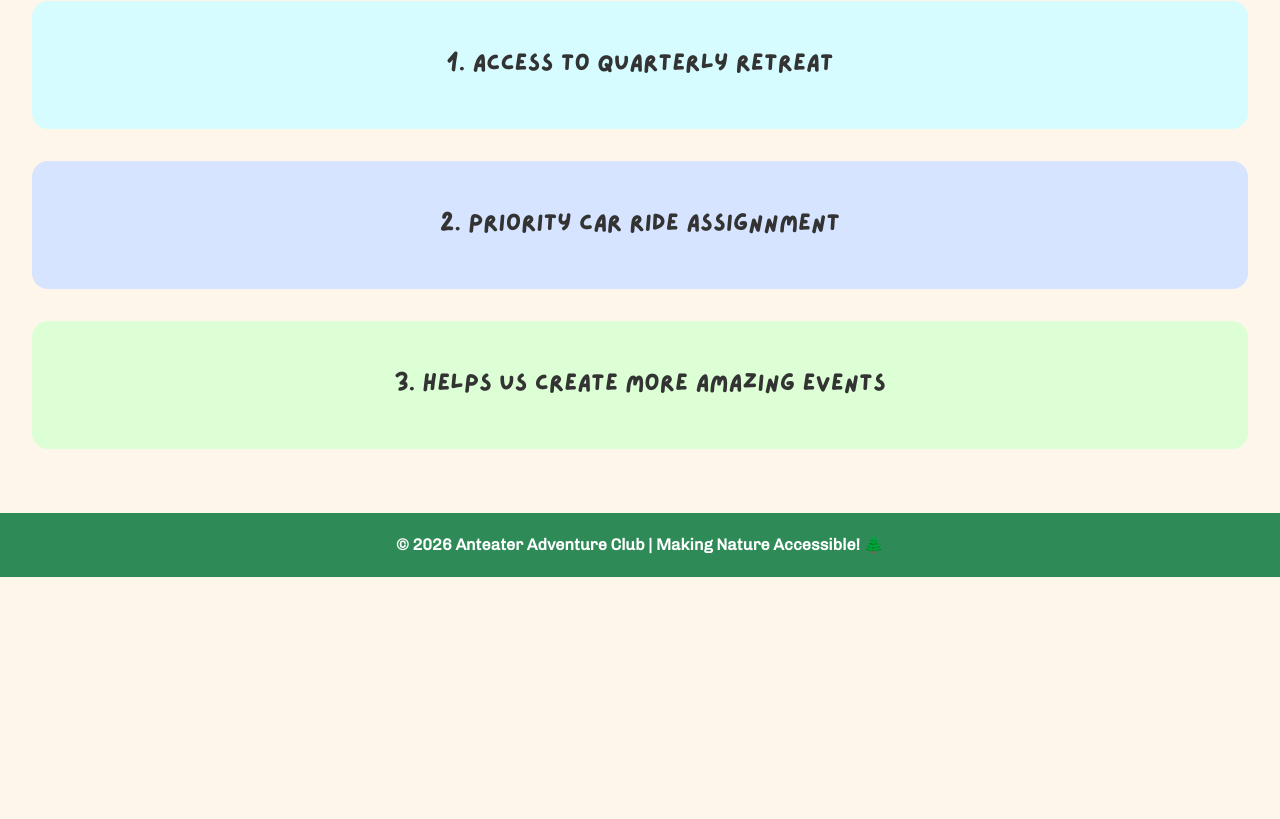
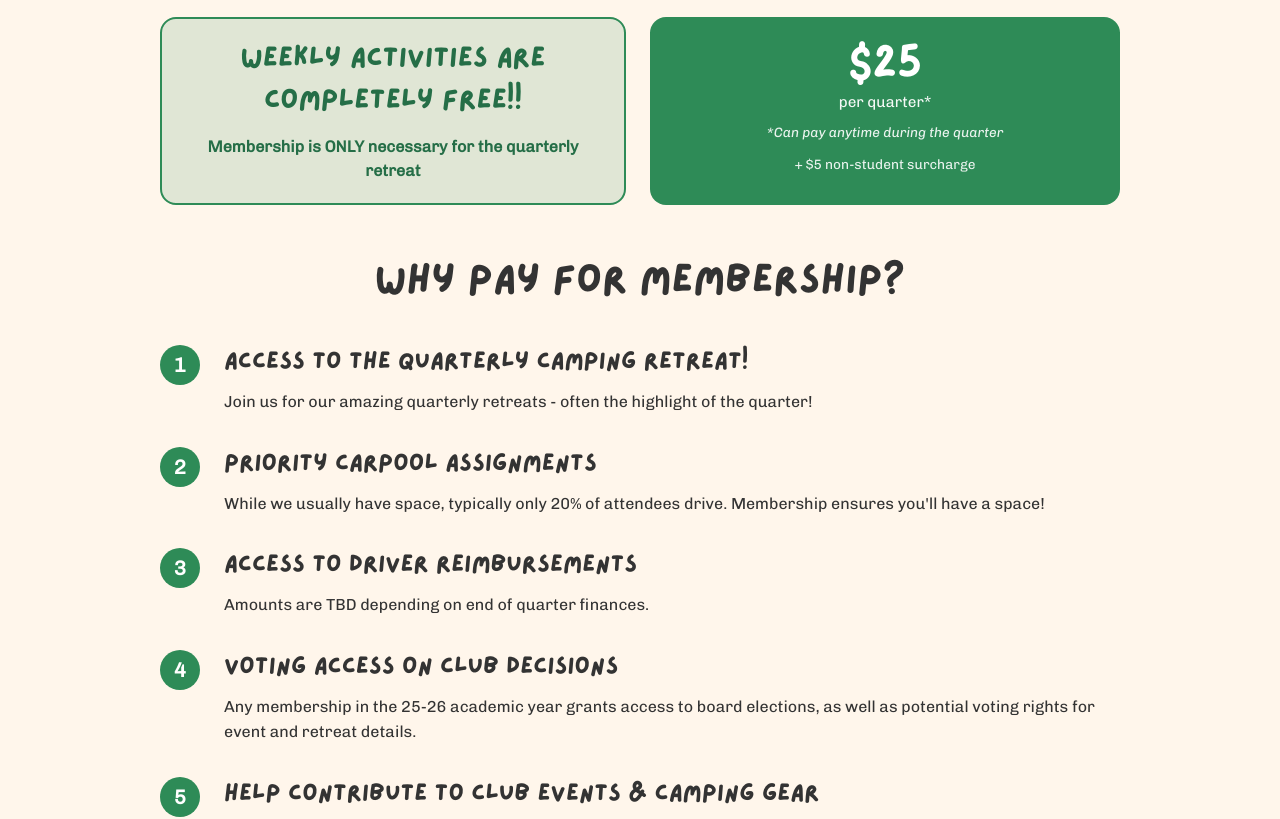
Before and after one commit to Anteater-Adventure-Club/Website, a Next.js app: page /membership in a window 1280 px wide. Shown: the part 223-1042 px from the top of the page. Before the commit the page ends 800 px from the top, so only its background shows below. Built offline with nearby package versions, Linux system fonts and the light colour scheme.

Commit message:
did membership page

```diff
--- a/src/app/membership/page.css
+++ b/src/app/membership/page.css
@@ -1,14 +1,211 @@
-.membership-boxes {
-  margin-top: 2rem;
+.membership {
+  display: flex;
+  flex-direction: column;
+  align-items: center;
+  max-width: 60rem;
+  margin: 0 auto;
+  gap: 3rem;
+}
+
+/* Pricing Section */
+.pricing-section {
+  width: 100%;
+  display: flex;
+  flex-direction: column;
+  gap: 1rem;
+}
+
+.pricing-main {
+  display: flex;
+  flex-direction: row;
+  gap: 1.5rem;
+  align-items: stretch;
+}
+
+.free-activities {
+  flex: 1;
+  padding: 1.25rem 1.5rem;
+  background-color: rgba(46, 139, 87, 0.15);
+  border-radius: 1rem;
+  border: 2px solid var(--green);
+  text-align: center;
+  display: flex;
+  flex-direction: column;
+  justify-content: center;
+}
+
+.free-activities h2 {
+  margin: 0 0 0.75rem 0;
+  color: var(--green-dark);
+  font-size: 1.75rem;
+}
+
+.retreat-note {
+  font-weight: bold;
+  font-size: 1rem;
+  color: var(--green-dark);
+  margin: 0;
+  text-align: center;
+}
+
+.price-card {
+  background-color: var(--green);
+  color: var(--white);
+  padding: 1.25rem 1.75rem;
+  border-radius: 1rem;
+  text-align: center;
+  flex: 1;
+  min-width: 0;
+  display: flex;
+  flex-direction: column;
+  justify-content: center;
+  align-items: center;
+  gap: 0.25rem;
+}
+
+.price-number {
+  font-family: "Lazydog";
+  font-size: 2.5rem;
+  line-height: 1;
+}
+
+.price-period {
+  font-size: 0.95rem;
+  opacity: 0.95;
+}
+
+.price-note {
+  font-size: 0.85rem;
+  opacity: 0.9;
+  font-style: italic;
+  margin-top: 0.25rem;
+}
+
+.price-surcharge {
+  margin: 0.5rem 0 0 0;
+  font-size: 0.85rem;
+  opacity: 0.9;
+}
+
+/* Benefits Section */
+.benefits-section {
+  width: 100%;
+}
+
+.benefits-section h2 {
+  text-align: center;
+  margin-bottom: 2rem;
+}
+
+.benefits-list {
   display: flex;
   flex-direction: column;
   gap: 2rem;
 }
 
-.membership-box {
-  height: 8rem;
+.benefit-item {
+  display: flex;
+  gap: 1.5rem;
+  align-items: flex-start;
+}
+
+.benefit-number {
+  background-color: var(--green);
+  color: var(--white);
+  width: 2.5rem;
+  height: 2.5rem;
+  border-radius: 50%;
   display: flex;
   justify-content: center;
   align-items: center;
-  border-radius: 1rem;
+  font-weight: bold;
+  font-size: 1.25rem;
+  flex-shrink: 0;
 }
+
+.benefit-content {
+  flex: 1;
+}
+
+.benefit-content h3 {
+  margin: 0 0 0.5rem 0;
+}
+
+.benefit-content p {
+  margin: 0;
+  line-height: 1.6;
+}
+
+/* Payment CTA */
+.payment-cta {
+  width: 100%;
+  display: flex;
+  justify-content: center;
+  margin-top: 1rem;
+}
+
+.payment-button {
+  background-color: var(--green);
+  color: var(--white);
+  font-weight: bold;
+  font-size: 1.25rem;
+  padding: 1rem 2rem;
+  &:hover {
+    background-color: var(--green-dark);
+  }
+}
+
+/* Responsive Design */
+@media (max-width: 768px) {
+  .pricing-main {
+    flex-direction: column;
+  }
+}
+
+@media (max-width: 640px) {
+  .membership {
+    gap: 2rem;
+  }
+
+  .pricing-section {
+    gap: 1rem;
+  }
+
+  .pricing-main {
+    gap: 1rem;
+  }
+
+  .free-activities {
+    padding: 1rem 1.25rem;
+  }
+
+  .free-activities h2 {
+    font-size: 1.5rem;
+  }
+
+  .retreat-note {
+    font-size: 0.9rem;
+  }
+
+  .price-card {
+    padding: 1rem 1.5rem;
+  }
+
+  .price-number {
+    font-size: 2rem;
+  }
+
+  .price-note {
+    font-size: 0.75rem;
+  }
+
+  .benefit-item {
+    gap: 1rem;
+  }
+
+  .benefit-number {
+    width: 2rem;
+    height: 2rem;
+    font-size: 1rem;
+  }
+}
--- a/src/app/membership/page.tsx
+++ b/src/app/membership/page.tsx
@@ -1,21 +1,81 @@
 "use client";
 
+import Link from "next/link";
 import "./page.css";
 
 export default function Membership() {
   return (
-    <div>
-      <h1>What is AAC Membership?</h1>
-      <div className="membership-boxes">
-        <div className="membership-box bg-[#d6fcff]">
-          <h3>1. Access to quarterly retreat</h3>
+    <div className="membership">
+      <h1>AAC Membership</h1>
+
+      {/* Pricing Section */}
+      <div className="pricing-section">
+        <div className="pricing-main">
+          <div className="free-activities">
+            <h2>Weekly activities are completely free!!</h2>
+            <p className="retreat-note">Membership is ONLY necessary for the quarterly retreat</p>
+          </div>
+
+          <div className="price-card">
+            <span className="price-number">$25</span>
+            <span className="price-period">per quarter*</span>
+            <span className="price-note">*Can pay anytime during the quarter</span>
+            <span className="price-surcharge">+ $5 non-student surcharge</span>
+          </div>
         </div>
-        <div className="membership-box bg-[#d6e4ff]">
-          <h3>2. Priority car ride assignnment</h3>
+      </div>
+
+      {/* Benefits Section */}
+      <div className="benefits-section">
+        <h2>Why Pay for Membership?</h2>
+        <div className="benefits-list">
+        <div className="benefit-item">
+            <div className="benefit-number">1</div>
+            <div className="benefit-content">
+              <h3>Access to the Quarterly Camping Retreat!</h3>
+              <p>Join us for our amazing quarterly retreats - often the highlight of the quarter!</p>
+            </div>
+          </div>
+          <div className="benefit-item">
+            <div className="benefit-number">2</div>
+            <div className="benefit-content">
+              <h3>Priority Carpool Assignments</h3>
+              <p>While we usually have space, typically only 20% of attendees drive. Membership ensures you&apos;ll have a space!</p>
+            </div>
+          </div>
+          <div className="benefit-item">
+            <div className="benefit-number">3</div>
+            <div className="benefit-content">
+              <h3>Access to Driver Reimbursements</h3>
+              <p>Amounts are TBD depending on end of quarter finances.</p>
+            </div>
+          </div>
+          <div className="benefit-item">
+            <div className="benefit-number">4</div>
+            <div className="benefit-content">
+              <h3>Voting Access on Club Decisions</h3>
+              <p>Any membership in the 25-26 academic year grants access to board elections, as well as potential voting rights for event and retreat details.</p>
+            </div>
+          </div>
+          <div className="benefit-item">
+            <div className="benefit-number">5</div>
+            <div className="benefit-content">
+              <h3>Help Contribute to Club Events & Camping Gear</h3>
+              <p>Your membership helps us fund all of our awesome events and maintain camping gear that we loan to members.</p>
+            </div>
+          </div>
         </div>
-        <div className="membership-box bg-[#dcffd6]">
-          <h3>3. Helps us create more amazing events</h3>
-        </div>
+      </div>
+
+      {/* Payment CTA */}
+      <div className="payment-cta">
+        <Link
+          href="https://tinyurl.com/AACW26Membership"
+          className="button payment-button"
+          target="_blank"
+        >
+          Pay Membership Fee
+        </Link>
       </div>
     </div>
   );
```
